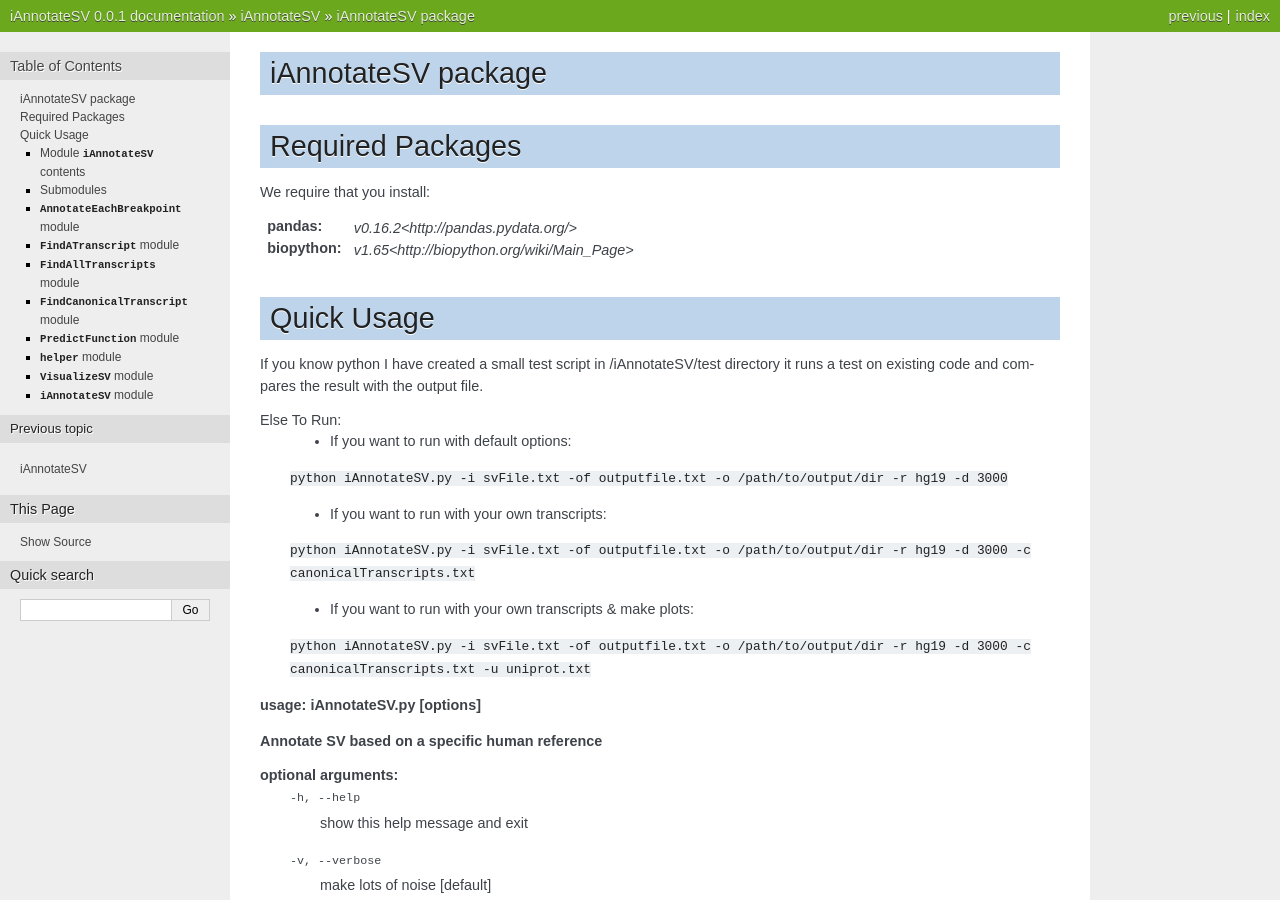
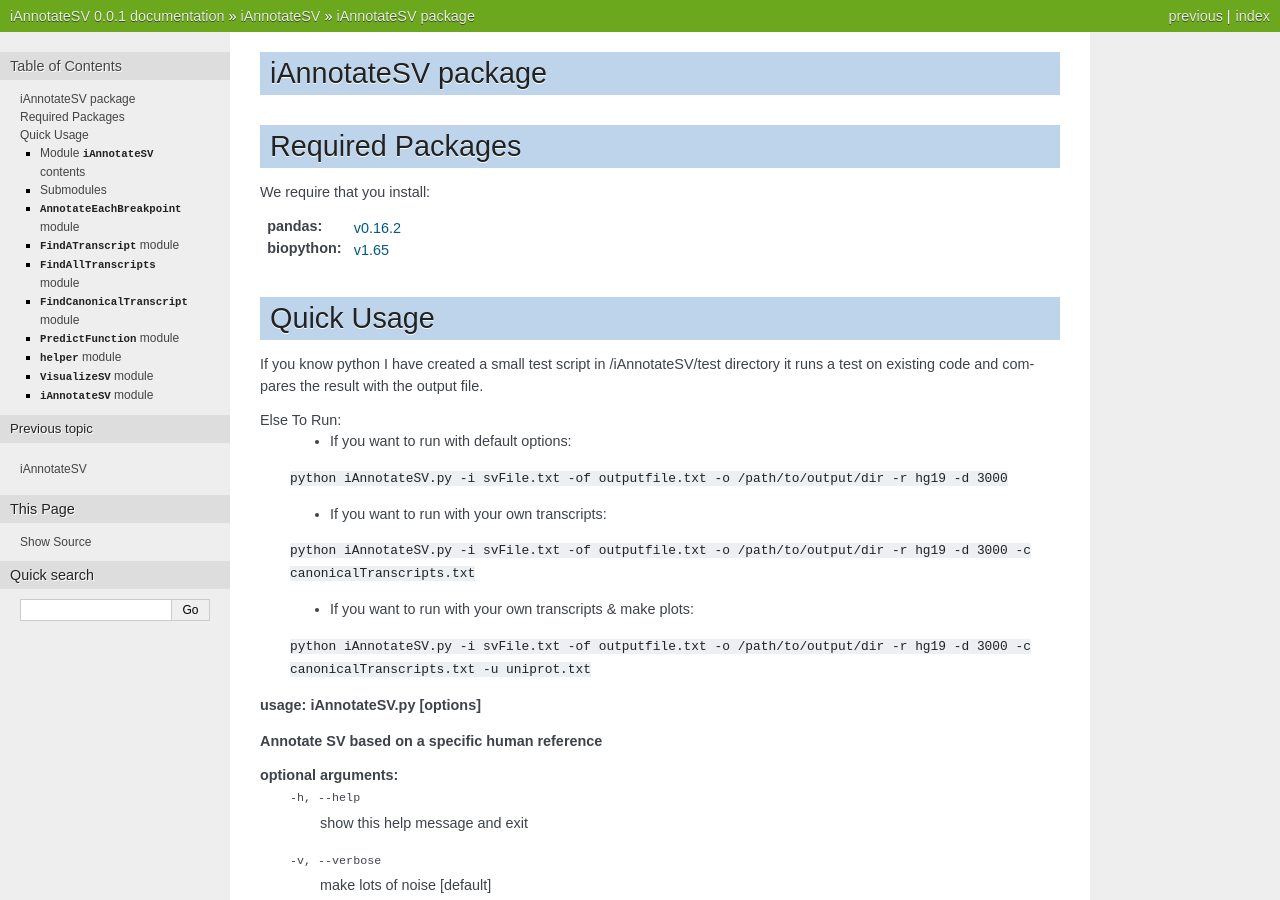
Before and after one commit to rhshah/iAnnotateSV, a Sphinx documentation site: the page built from docs/iAnnotateSV.rst, in a window 1280 px wide and 900 px high. Built offline with Sphinx 7.4.7, drawn with Linux system fonts in a browser that asks for light colours.

Commit message:
Bug Fixes

```diff
--- a/README.rst
+++ b/README.rst
@@ -27,8 +27,8 @@
 =================
 We require that you install:
 
-:pandas: `v0.16.2<http://pandas.pydata.org/>`
-:biopython: `v1.65<http://biopython.org/wiki/Main_Page>`
+:pandas: `v0.16.2 <http://pandas.pydata.org/>`_
+:biopython: `v1.65 <http://biopython.org/wiki/Main_Page>`_
 
 Quick Usage
 ===========
--- a/docs/iAnnotateSV.rst
+++ b/docs/iAnnotateSV.rst
@@ -6,8 +6,8 @@
 
 We require that you install:
 
-:pandas: `v0.16.2<http://pandas.pydata.org/>`
-:biopython: `v1.65<http://biopython.org/wiki/Main_Page>`
+:pandas: `v0.16.2 <http://pandas.pydata.org/>`_
+:biopython: `v1.65 <http://biopython.org/wiki/Main_Page>`_
 
 
 Quick Usage
```
